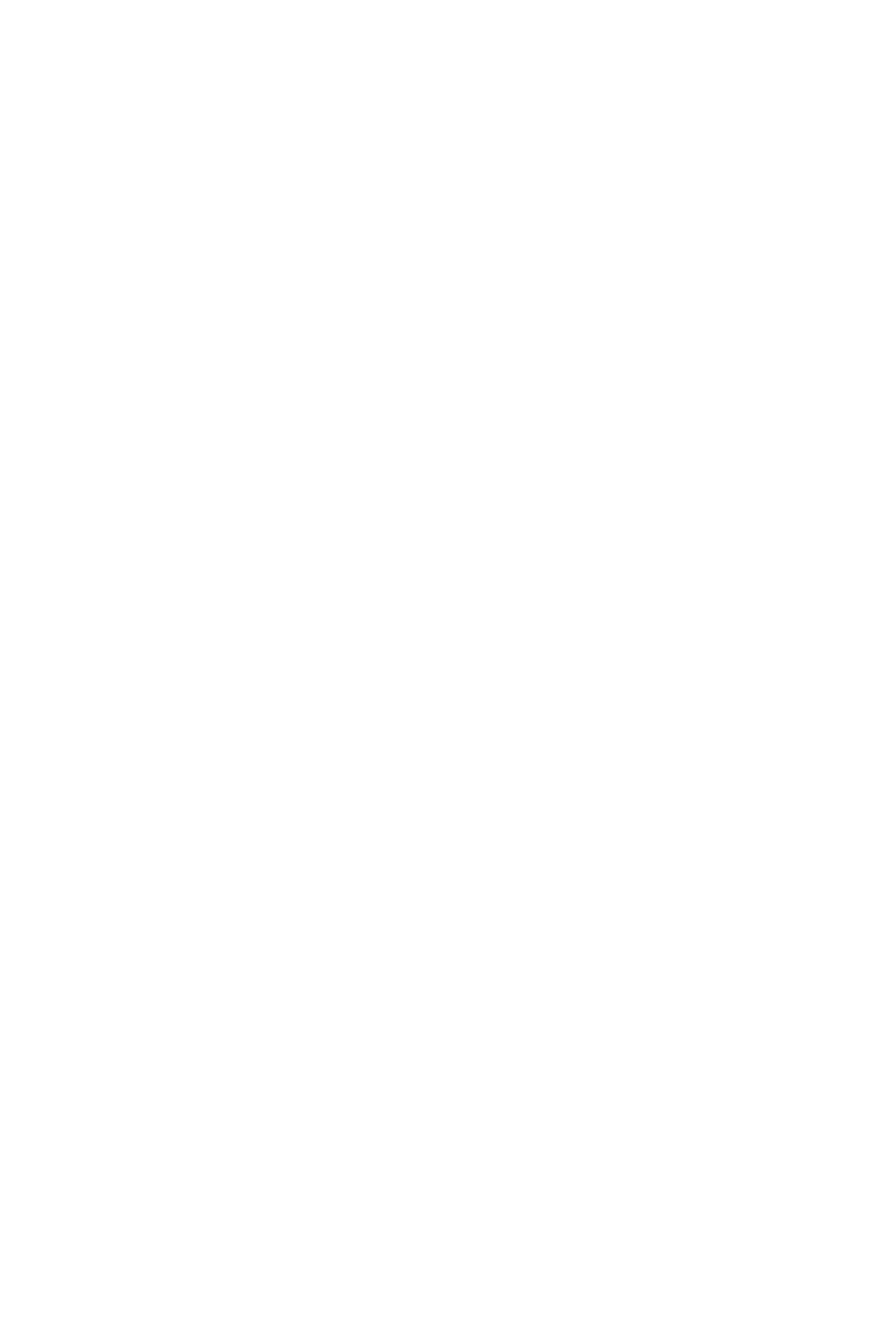
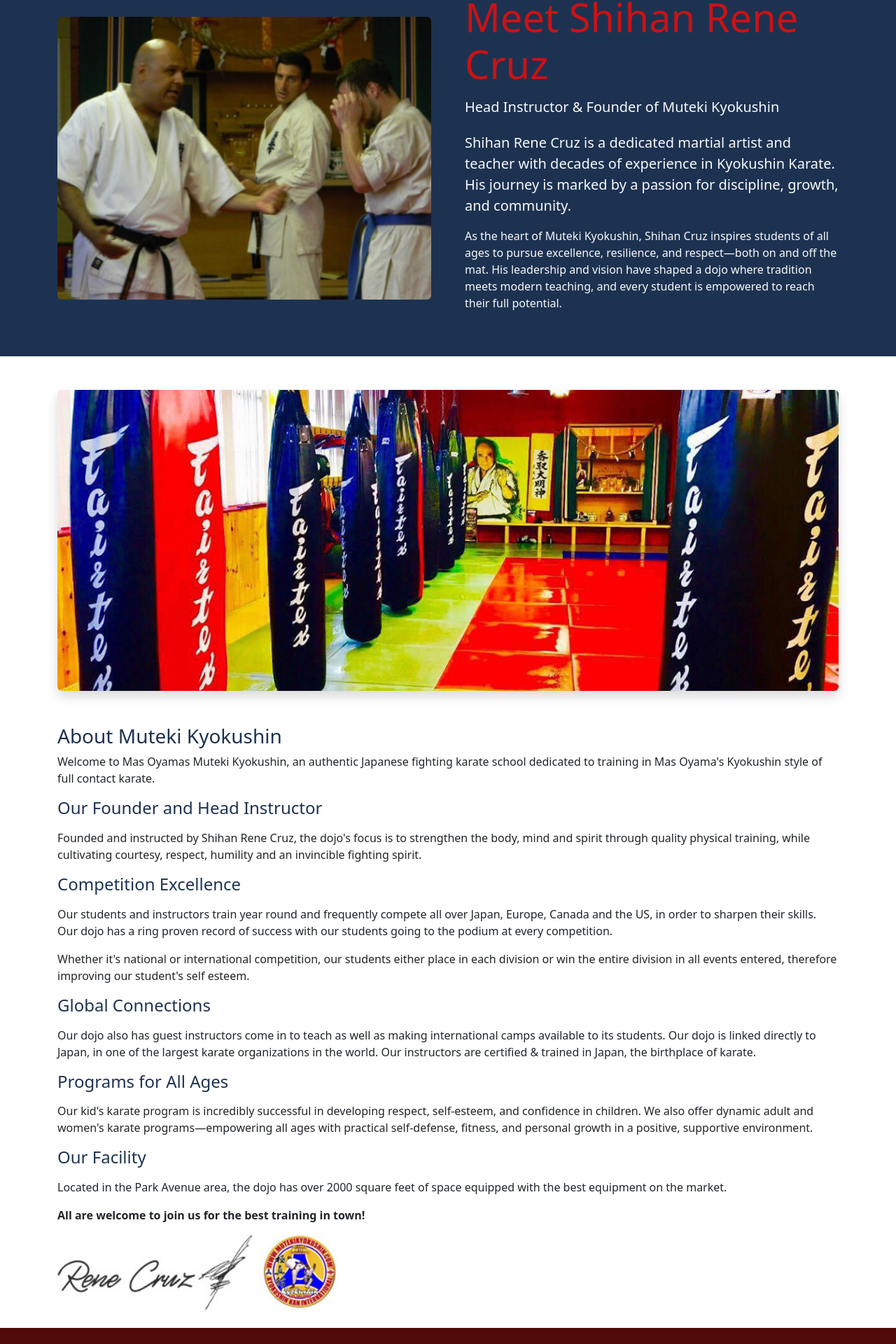
Before and after one commit to sjvarnum/website-mutekikyokushin, a React (Vite) app: page /instructor in a window 1280 px wide. Before the commit this address had no page. Shown: the part 176-2096 px from the top of the page at 70% size. Before the commit the page ends 800 px from the top, so only its background shows below. Built offline with nearby package versions, Linux system fonts and the light colour scheme.

Commit message:
feat: add program sections and instructor page with routing

```diff
--- a/src/App.tsx
+++ b/src/App.tsx
@@ -16,6 +16,7 @@ import KaratePage from "./pages/KaratePage";
 import AdultProgram from "./components/AdultProgram/AdultProgram";
 import KidsKaratePage from "./pages/KidsKaratePage";
 import WomensKaratePage from "./pages/WomensKaratePage";
+import InstructorPage from "./pages/InstructorPage";
 import ScrollToAnchor from "./components/ScrollToAnchor";
 import ScrollToTop from "./components/ScrollToTop";
 // import ringwarsImg from "./assets/ringwars-2.jpg";
@@ -23,7 +24,7 @@ import ScrollToTop from "./components/ScrollToTop";
 // import ringwarsImg3 from "./assets/ringwars-4.jpg";
 // import ringwarsImg4 from "./assets/ringwars-5.jpg";
 // import GalleryCarousel from "./components/GallaryCarousel/GalleryCarousel";
-import Instructor from "./components/Instuctor/Instructor";
+import Instructor from "./components/Instructor/Instructor";
 
 function App() {
   return (
@@ -47,7 +48,8 @@ function App() {
               {/* <NewsEvents /> */}
               <RingWars />
               {/* <CarouselCards
-                items={[
+                items={["}
+
                 {
                   id: 1,
                   title: "Ring Wars Tournament 2013",
@@ -90,6 +92,7 @@ function App() {
           }
         />
         <Route path="/karate" element={<KaratePage />} />
+        <Route path="/instructor" element={<InstructorPage />} />
         <Route path="/kids-karate" element={<KidsKaratePage />} />
         <Route path="/womens-karate" element={<WomensKaratePage />} />
       </Routes>
--- a/src/components/AdultProgram/AdultProgram.tsx
+++ b/src/components/AdultProgram/AdultProgram.tsx
@@ -25,7 +25,7 @@ const AdultProgram: React.FC = () => (
             Classes focus on practical self-defense, fitness, and personal growth. Train alongside other motivated adults in a positive, respectful environment—no prior experience required. Our instructors encourage mutual respect, perseverance, and lifelong learning.
           </p>
           <Link to="/adult-karate" className="btn theme-bg-blue btn-lg mt-2 shadow text-light">
-            Learn More / Join Us
+            Read More
           </Link>
         </div>
       </div>
--- a/src/components/Instuctor/Instructor.tsx
+++ b/src/components/Instructor/Instructor.tsx
@@ -1,4 +1,5 @@
 import React from "react";
+import { Link } from "react-router-dom";
 import instructorImg from "../../assets/instructor.jpg";
 
 const Instructor: React.FC = () => (
@@ -47,6 +48,18 @@ const Instructor: React.FC = () => (
           />
         </div>
       </div>
+      {/* Read more button */}
+      <div className="row">
+        <div className="col-12 text-start mt-3">
+          <Link
+            to="/instructor"
+            className="btn theme-bg-blue theme-text-white px-4 py-2 instructor-section__read-more"
+            aria-label="Read more about Shihan Rene Cruz"
+          >
+            Read more
+          </Link>
+        </div>
+      </div>
     </div>
   </section>
 );
--- a/src/components/KidsProgram/KidsProgram.tsx
+++ b/src/components/KidsProgram/KidsProgram.tsx
@@ -16,7 +16,7 @@ const KidsProgram: React.FC = () => (
             Led by experienced instructors, our program encourages respect, teamwork, and perseverance—skills that benefit children both on and off the mat. All levels welcome!
           </p>
           <Link to="/kids-karate" className="btn theme-bg-blue btn-lg mt-2 shadow text-light">
-            Learn More / Join Us
+            Read More
           </Link>
         </div>
         <div className="col-lg-6 col-12 text-center">
--- a/src/components/WomensProgram/WomensProgram.tsx
+++ b/src/components/WomensProgram/WomensProgram.tsx
@@ -25,7 +25,7 @@ const WomensProgram: React.FC = () => (
             Classes are led by experienced instructors who understand the unique goals and challenges women face. Join a community that celebrates achievement, fosters resilience, and encourages lifelong fitness.
           </p>
           <Link to="/womens-karate" className="btn theme-bg-blue btn-lg mt-2 shadow text-light">
-            Learn More / Join Us
+            Read More
           </Link>
         </div>
       </div>
--- /dev/null
+++ b/src/pages/InstructorPage.tsx
@@ -0,0 +1,155 @@
+import React from "react";
+import Navigation from "../components/Navigation/Navigation";
+import Footer from "../components/Footer/Footer";
+import instructorImg from "../assets/instructor.jpg";
+import aboutImg from "../assets/about.jpg";
+import shihanSigImg from "../assets/shihan-sig.jpg";
+
+const InstructorPage: React.FC = () => (
+  <>
+    <Navigation />
+    {/* --- Hero/Intro Section --- */}
+    <section className="instructor-page-section theme-bg-blue text-light py-5 min-vh-75">
+      <div className="container">
+        <div className="row align-items-center g-5 flex-lg-row flex-lg-row-reverse flex-column-reverse">
+          <div className="col-lg-6 col-12">
+            <h1 className="display-4 theme-text-red mb-3">
+              Meet Shihan Rene Cruz
+            </h1>
+            <h2 className="h5 theme-text-light mb-4">
+              Head Instructor & Founder of Muteki Kyokushin
+            </h2>
+            <p className="lead mb-3">
+              Shihan Rene Cruz is a dedicated martial artist and teacher with
+              decades of experience in Kyokushin Karate. His journey is marked
+              by a passion for discipline, growth, and community.
+            </p>
+            <p>
+              As the heart of Muteki Kyokushin, Shihan Cruz inspires students of
+              all ages to pursue excellence, resilience, and respect—both on and
+              off the mat. His leadership and vision have shaped a dojo where
+              tradition meets modern teaching, and every student is empowered to
+              reach their full potential.
+            </p>
+          </div>
+          <div className="col-lg-6 col-12 text-center">
+            <img
+              src={instructorImg}
+              alt="Portrait of Shihan Rene Cruz, head instructor"
+              className="img-fluid rounded instructor-page-section__image mb-2 mb-lg-0"
+              style={{
+                maxHeight: 700,
+                maxWidth: 600,
+                width: "100%",
+                objectFit: "cover",
+                margin: "0 auto",
+              }}
+              loading="lazy"
+            />
+          </div>
+        </div>
+      </div>
+    </section>
+
+    {/* --- Instructor Main Section --- */}
+    <section className="instructor-page-section__main bg-white border-bottom py-5">
+      <div className="container">
+        <div className="row mb-5">
+          <div className="col-12 text-center">
+            <img
+              src={aboutImg}
+              alt="Students and instructors at Muteki Kyokushin dojo"
+              className="img-fluid rounded instructor-page-section__about-img shadow"
+              style={{
+                maxHeight: 500,
+                width: "100%",
+                objectFit: "cover",
+                margin: "0 auto",
+              }}
+              loading="lazy"
+            />
+          </div>
+        </div>
+        <div className="row align-items-center g-5 flex-lg-row flex-column-reverse">
+          <div className="col-12">
+            <h2 className="h3 theme-text-blue mb-2">About Muteki Kyokushin</h2>
+            <p>
+              Welcome to Mas Oyamas Muteki Kyokushin, an authentic Japanese
+              fighting karate school dedicated to training in Mas Oyama's
+              Kyokushin style of full contact karate.
+            </p>
+
+            <h3 className="h4 theme-text-blue mb-3">
+              Our Founder and Head Instructor
+            </h3>
+            <p>
+              Founded and instructed by Shihan Rene Cruz, the dojo's focus is to
+              strengthen the body, mind and spirit through quality physical
+              training, while cultivating courtesy, respect, humility and an
+              invincible fighting spirit.
+            </p>
+
+            <h3 className="h4 theme-text-blue mb-3">Competition Excellence</h3>
+            <p>
+              Our students and instructors train year round and frequently
+              compete all over Japan, Europe, Canada and the US, in order to
+              sharpen their skills. Our dojo has a ring proven record of success
+              with our students going to the podium at every competition.
+            </p>
+
+            <p>
+              Whether it's national or international competition, our students
+              either place in each division or win the entire division in all
+              events entered, therefore improving our student's self esteem.
+            </p>
+
+            <h3 className="h4 theme-text-blue mb-3">Global Connections</h3>
+
+            <p>
+              Our dojo also has guest instructors come in to teach as well as
+              making international camps available to its students. Our dojo is
+              linked directly to Japan, in one of the largest karate
+              organizations in the world. Our instructors are certified &
+              trained in Japan, the birthplace of karate.
+            </p>
+
+            <h3 className="h4 theme-text-blue mb-3">Programs for All Ages</h3>
+
+            <p>
+              Our kid's karate program is incredibly successful in developing respect, self-esteem, and confidence in children. We also offer dynamic adult and women's karate programs—empowering all ages with practical self-defense, fitness, and personal growth in a positive, supportive environment.
+            </p>
+
+            <h3 className="h4 theme-text-blue mb-3">Our Facility</h3>
+
+            <p>
+              Located in the Park Avenue area, the dojo has over 2000 square
+              feet of space equipped with the best equipment on the market.
+            </p>
+
+            <p className="fw-bold">
+              All are welcome to join us for the best training in town!
+            </p>
+
+            <img
+              src={shihanSigImg}
+              alt="Shihan Cruz teaching karate class"
+              className="img-fluid rounded instructor-page-section__image mb-2 mb-lg-0"
+              style={{
+                maxHeight: 400,
+                objectFit: "cover",
+                margin: "0 auto",
+                width: "100%",
+                maxWidth: 400,
+              }}
+              loading="lazy"
+            />
+          </div>
+        </div>
+      </div>
+    </section>
+
+    <Footer />
+  </>
+);
+
+export default InstructorPage;
```
Also changed, not shown: src/assets/shihan-sig.jpg (added). Lines whose indentation alone changed are shown as unchanged.
